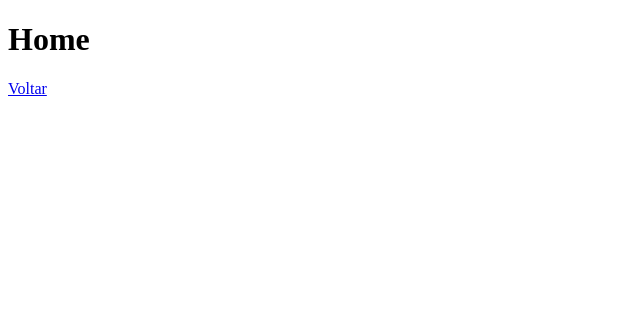
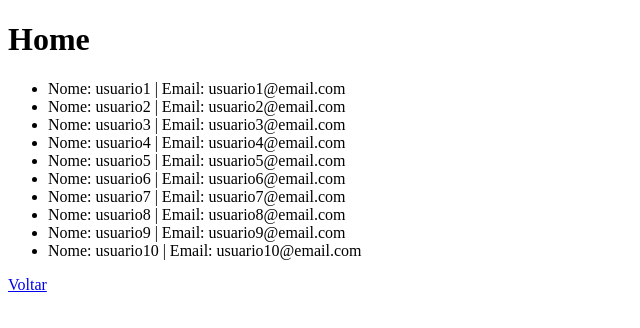
Before and after one commit to SamuelHVRodrigues/onboard-front, a React (Create React App) app: page /home in a window 1280 px wide. Shown: the top 328 px of the page, without its empty margins (0-640 px from the left). Built offline with nearby package versions, Linux system fonts and the light colour scheme.

Commit message:
users list

```diff
--- a/src/home.tsx
+++ b/src/home.tsx
@@ -1,9 +1,29 @@
 import { Link } from 'react-router-dom';
+
+const users = [
+  { name: 'usuario1', email: 'usuario1@email.com' },
+  { name: 'usuario2', email: 'usuario2@email.com' },
+  { name: 'usuario3', email: 'usuario3@email.com' },
+  { name: 'usuario4', email: 'usuario4@email.com' },
+  { name: 'usuario5', email: 'usuario5@email.com' },
+  { name: 'usuario6', email: 'usuario6@email.com' },
+  { name: 'usuario7', email: 'usuario7@email.com' },
+  { name: 'usuario8', email: 'usuario8@email.com' },
+  { name: 'usuario9', email: 'usuario9@email.com' },
+  { name: 'usuario10', email: 'usuario10@email.com' },
+];
 
 const Home = () => {
   return (
     <div>
       <h1>Home</h1>
+      <ul>
+        {users.map((user) => (
+          <li>
+            Nome: {user.name} | Email: {user.email}
+          </li>
+        ))}
+      </ul>
       <Link to='/'>Voltar</Link>
     </div>
   );
```
